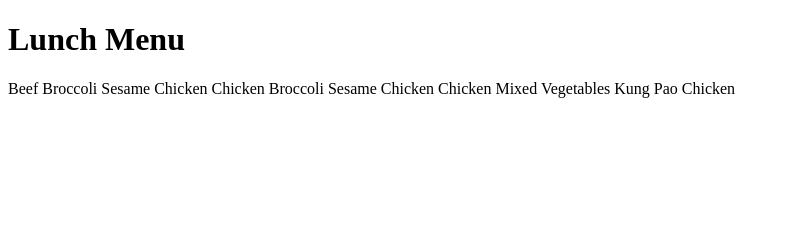
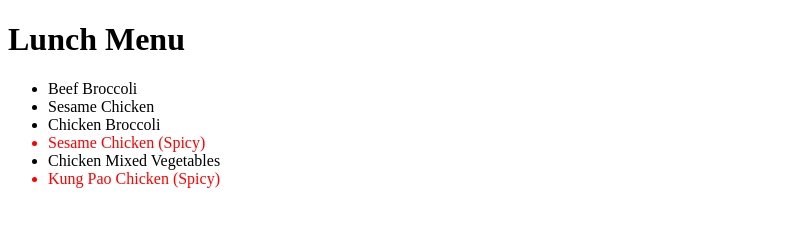
Before and after one commit to lxt619/si579-activity1, a plain HTML site: page Lunch Menu.html in a window 1280 px wide. Shown: the whole page, without its empty margins (0-790 px from the left). Drawn offline with Linux system fonts and the light colour scheme.

Commit message:
change 1

```diff
--- a/Lunch Menu.html
+++ b/Lunch Menu.html
@@ -5,13 +5,14 @@
   </head>
   <body>
     <h1>Lunch Menu</h1>
-    <p>
-        Beef Broccoli
-        Sesame Chicken
-        Chicken Broccoli
-        Sesame Chicken
-        Chicken Mixed Vegetables
-        Kung Pao Chicken
-    </p>
+    <ul>
+      <li>Beef Broccoli</li>
+      <li>Sesame Chicken</li>
+      <li>Chicken Broccoli</li>
+      <li style="color:red;">Sesame Chicken (Spicy)</li>
+      <li>Chicken Mixed Vegetables</li>
+      <li style="color:red;">Kung Pao Chicken (Spicy)</li>
+    </ul>
+
   </body>
 </html>
```
Also changed, not shown: 1 other file.
